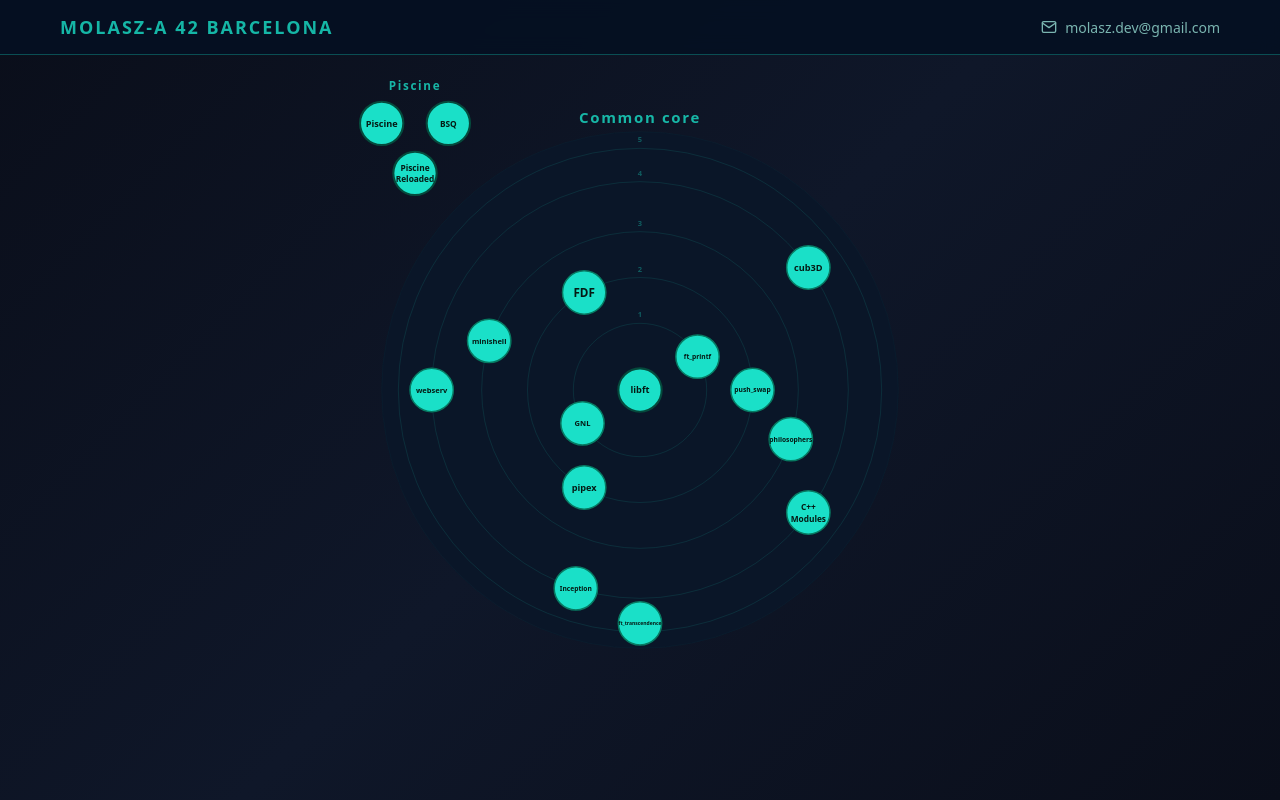
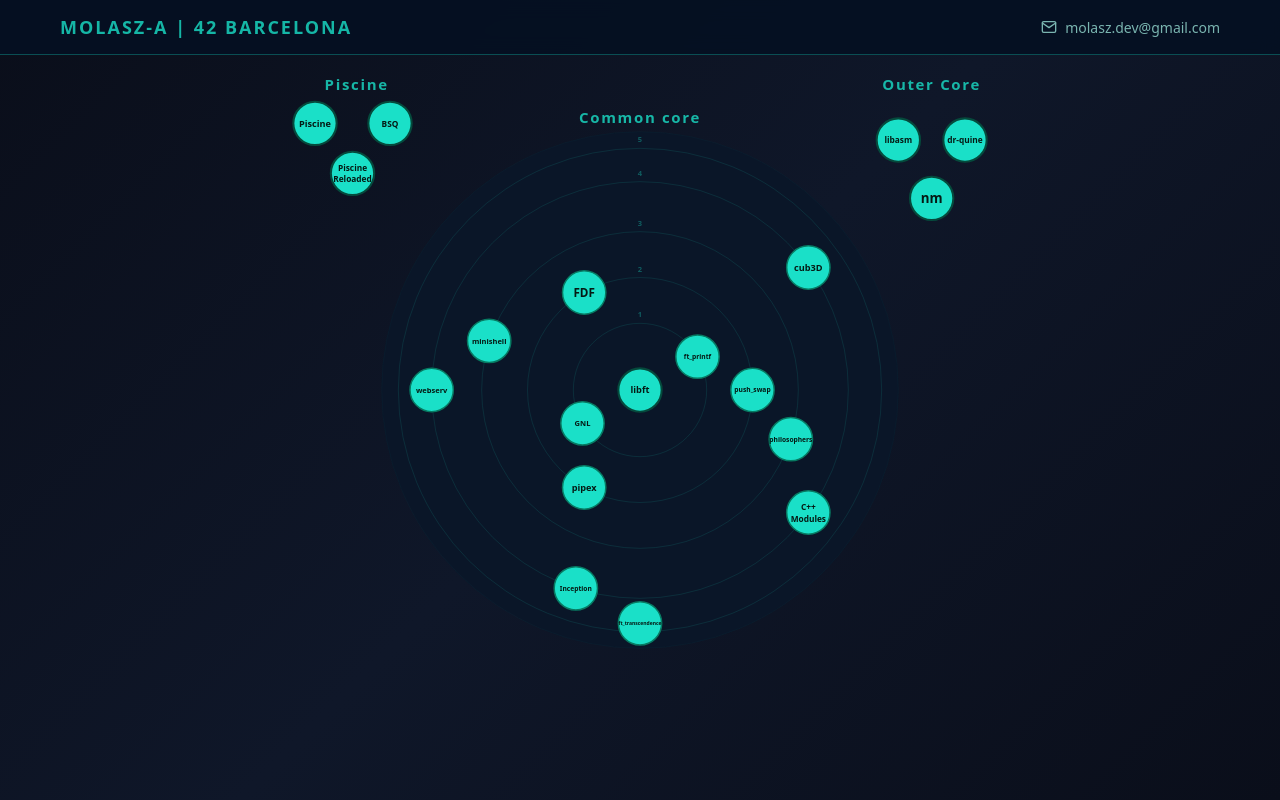
Before and after one commit to Molasz/42, a plain HTML site: page index.html in a window 1280 px wide. Shown: the top 800 px of the page. Drawn offline with Linux system fonts and the light colour scheme.

Commit message:
outer core projects

```diff
--- a/index.html
+++ b/index.html
@@ -15,7 +15,7 @@
     <header>
       <div class="header-content">
         <div class="header-left">
-          <span class="header-title">molasz-a 42 barcelona</span>
+          <span class="header-title">molasz-a | 42 barcelona</span>
         </div>
         <div class="header-right">
           <a href="mailto:molasz.dev@gmail.com" class="email-link">
@@ -48,7 +48,6 @@
     <main>
       <svg id="graph"></svg>
       <div id="tip"></div>
-      <footer>Click any node to open the repo</footer>
     </main>
 
     <script src="statics/script.js"></script>
--- a/statics/script.js
+++ b/statics/script.js
@@ -6,7 +6,7 @@ const tip = document.getElementById("tip");
 
 const D = [
   {
-    x: 10,
+    x: -70,
     y: 0,
     r: 26,
     lines: ["Piscine"],
@@ -19,7 +19,7 @@ const D = [
   },
 
   {
-    x: 50,
+    x: -25,
     y: 60,
     r: 26,
     lines: ["Piscine", "Reloaded"],
@@ -32,7 +32,7 @@ const D = [
   },
 
   {
-    x: 90,
+    x: 20,
     y: 0,
     r: 26,
     lines: ["BSQ"],
@@ -192,6 +192,45 @@ const D = [
     desc: "Full-stack Pong platform: Django + PostgreSQL + Vanilla JS + Docker. WebSockets, JWT, 2FA, OAuth and 3D rendering.",
     repo: "https://github.com/MartiVallhonrat/ft_transcendence",
   },
+
+  {
+    x: 630,
+    y: 20,
+    r: 26,
+    lines: ["libasm"],
+    fs: 10,
+    c: 1,
+    lv: "Level 4",
+    lbl: "libasm",
+    desc: "Re-implement core C functions in x86-64 assembly — ft_strlen, ft_strcpy, ft_strcmp, ft_write, ft_read, ft_strdup. Learn low-level programming and calling conventions.",
+    repo: "https://github.com/Molasz/42outer-libasm",
+  },
+
+  {
+    x: 710,
+    y: 20,
+    r: 26,
+    lines: ["dr-quine"],
+    fs: 10,
+    c: 1,
+    lv: "Level 4",
+    lbl: "dr-quine",
+    desc: "Create self-replicating programs (quines) in C, asm and JS — programs that output their own source code. Explore code generation and self-reference.",
+    repo: "https://github.com/Molasz/42outer-dr-quine",
+  },
+
+  {
+    x: 670,
+    y: 90,
+    r: 26,
+    lines: ["nm"],
+    fs: 16,
+    c: 1,
+    lv: "Level 4",
+    lbl: "nm",
+    desc: "Re-implement the nm command — display symbol table of object files. Parse ELF format, handle symbols, types and values.",
+    repo: "https://github.com/Molasz/42outer-nm",
+  },
 ];
 
 const RINGS = [
@@ -257,32 +296,36 @@ for (const rg of RINGS) {
 }
 
 // Titles
+const textStyle = {
+  "text-anchor": "middle",
+  fill: "#1ae0c8",
+  "font-size": 18,
+  "font-family": "ui-sans-serif,system-ui,sans-serif",
+  "font-weight": "600",
+  "letter-spacing": "2px",
+  "text-transform": "uppercase",
+  opacity: 0.8,
+};
+
 svg.append(
   tx("Common core", {
     x: 320,
     y: 0,
-    "text-anchor": "middle",
-    fill: "#1ae0c8",
-    "font-size": 18,
-    "font-family": "ui-sans-serif,system-ui,sans-serif",
-    "font-weight": "600",
-    "letter-spacing": "2px",
-    "text-transform": "uppercase",
-    opacity: 0.8,
+    ...textStyle,
   }),
 );
 svg.append(
   tx("Piscine", {
-    x: 50,
+    x: -20,
     y: -40,
-    "text-anchor": "middle",
-    fill: "#1ae0c8",
-    "font-size": 14,
-    "font-family": "ui-sans-serif,system-ui,sans-serif",
-    "font-weight": "600",
-    "letter-spacing": "2px",
-    "text-transform": "uppercase",
-    opacity: 0.8,
+    ...textStyle,
+  }),
+);
+svg.append(
+  tx("Outer Core", {
+    x: 670,
+    y: -40,
+    ...textStyle,
   }),
 );
 
```
Also changed, not shown: 42-graph.svg (deleted), 1 other file.
